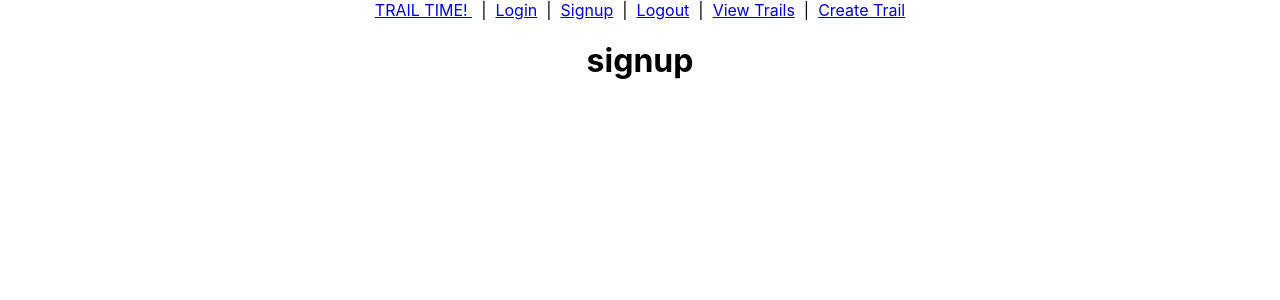
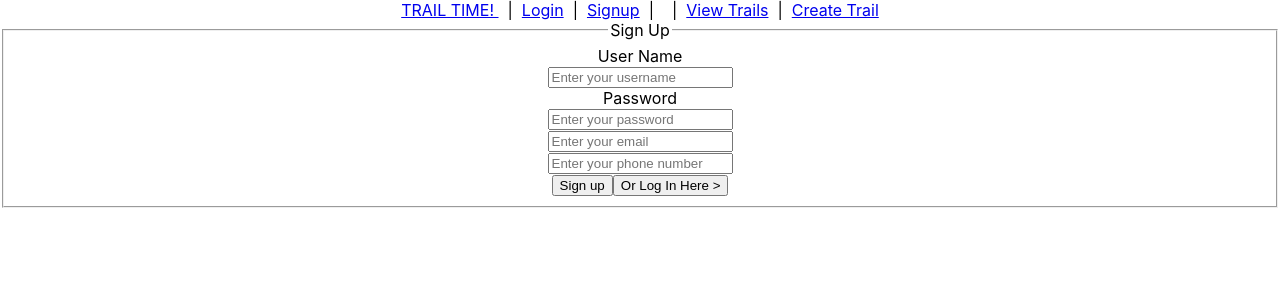
Before and after one commit to sgarcia-dev/trailtime-copy, a React (Create React App) app: page /signup in a window 1280 px wide. Shown: the top 300 px of the page. Built offline with nearby package versions, Linux system fonts and the light colour scheme.

Commit message:
added switch to routers and login signup forms

```diff
--- a/src/app/App.js
+++ b/src/app/App.js
@@ -1,5 +1,5 @@
 import React, { Component } from 'react';
-import { BrowserRouter as Router, Route, Link } from "react-router-dom";
+import { BrowserRouter as Router, Route, Link, Switch } from "react-router-dom";
 import './App.css';
 import Navbar from '../navbar/navbar';
 import Home from '../home/home';
@@ -15,16 +15,25 @@ class App extends Component {
     return (
       <Router>
         <div className="App">
-          <Navbar />
-          <div className="main">
+          <Switch>
             <Route exact path="/" component={Home} />
-            <Route exact path="/login" component={Login} />
-            <Route exact path="/signup" component={Signup} />
-            <Route exact path="/create" component={TrailCreate} />
-            <Route exact path="/detail" component={TrailDetail} />
-            <Route exact path="/edit" component={TrailEdit} />
-            <Route exact path="/trails" component={TrailList} />
-          </div>
+          </Switch>
+          <Route path="/(.+)" render={() => ( //regular expression so navbar isn't on home page above
+            <div>
+              <Navbar />
+              <div className="main">
+                <Switch>
+                  <Route path="/login" component={Login} />
+                  <Route path="/signup" component={Signup} />
+                  <Route path="/create" component={TrailCreate} />
+                  <Route path="/detail" component={TrailDetail} />
+                  <Route path="/edit" component={TrailEdit} />
+                  <Route path="/trails" component={TrailList} />
+                </Switch>
+              </div>
+            </div>
+          )}
+          />
         </div>
       </Router>
     );
@@ -32,7 +41,8 @@ class App extends Component {
 }
 
 export default App;
-//add basic router, navbar with urls to the components links, views to look like the jquery wireframes, no logic/communication (onclick events) cuz thats what redux is for
+//add basic router, navbar with urls to the components links, views to look like the jquery wireframes,
+//no logic/communication (onclick events) cuz thats what redux is for
 
 /*
   render() {
--- a/src/auth/login.js
+++ b/src/auth/login.js
@@ -1,8 +1,21 @@
 import React from 'react';
+import { Link } from 'react-router-dom';
 
 class Login extends React.Component {
     render() {
-        return <h1>login</h1>;
+        return (
+            <form>
+                <fieldset>
+                    <legend>Log In</legend>
+                    <label for="username">User Name</label><br />
+                    <input type="text" name="username" id="username" placeholder="Enter your username" required /><br />
+                    <label for="password">Password</label><br />
+                    <input type="text" name="password" id="password" placeholder="Enter your password" required /><br />
+                    <button type="submit">Log in</button>
+                    <Link to="/signup"><button type="button">Or Sign Up Here</button></Link>
+                </fieldset>
+            </form >
+        )
     }
 }
 
--- a/src/auth/signup.js
+++ b/src/auth/signup.js
@@ -1,8 +1,27 @@
 import React from 'react';
+import { Link } from 'react-router-dom';
 
 class Signup extends React.Component {
     render() {
-        return <h1>signup</h1>;
+        return (
+            <form>
+                <fieldset>
+                    <legend>Sign Up</legend>
+                    <label for="username">User Name</label><br />
+                    <input type="text" name="username" id="username"
+                        placeholder="Enter your username" required /><br />
+                    <label for="password">Password</label><br />
+                    <input type="text" name="password" id="password"
+                        placeholder="Enter your password" required /><br />
+                    <input type="text" name="email" id="email"
+                        placeholder="Enter your email" required /><br />
+                    <input type="text" name="phone" id="phone number"
+                        placeholder="Enter your phone number" required /><br />
+                    <button type="submit">Sign up</button>
+                    <Link to="/login"><button type="button">Or Log In Here > </button></Link>
+                </fieldset>
+            </form>
+        );
     }
 }
 
--- a/src/home/home.js
+++ b/src/home/home.js
@@ -1,7 +1,6 @@
 import React from 'react';
 
-class Home extends React.Component {
-    render() {
+const Home = ({ history }) => {
     return (
         <div>
             <header role="banner">
@@ -14,13 +13,12 @@ class Home extends React.Component {
             <main role="main">
                 <div>
                     <p>Discover new trails, log your photos, and meet up with others.</p><br />
-                        <button class="loginbtn" Link to="/login" type="button">Log In</button>
-                        <button class="loginbtn" Link to="/signup" type="button">Sign Up</button>
+                    <button class="loginbtn" onClick={() => history.push('/login')} type="button">Log In</button>
+                    <button class="signupbtn" onClick={() => history.push('/signup')} type="button">Sign Up</button>
                 </div><br /><br />
             </main>
         </div>
     )
 }
-}
 
 export default Home;
--- /dev/null
+++ b/src/navbar/loggedinoutoptions/loggedin.js
@@ -0,0 +1,12 @@
+import React, { Component } from 'react';
+import { NavLink, Link } from 'react-router-dom';
+
+const LoggedIn = ({ logOut }) => {
+    return (
+        <span>
+            <NavLink to="/login" onClick={logOut}>Logout</NavLink>&nbsp;&nbsp;|&nbsp;&nbsp;
+            </span>
+    )
+}
+
+export default LoggedIn;
--- /dev/null
+++ b/src/navbar/loggedinoutoptions/loggedout.js
@@ -0,0 +1,13 @@
+import React, { Component } from 'react';
+import { NavLink, Link } from 'react-router-dom';
+
+const LoggedOut = ({ logIn }) => {
+    return (
+        <span>
+            <NavLink to="/login" onClick={logIn} >Login</NavLink>&nbsp;&nbsp;|&nbsp;&nbsp;
+            <NavLink to="/signup">Signup</NavLink>&nbsp;&nbsp;|&nbsp;&nbsp;
+        </span>
+    )
+}
+
+export default LoggedOut;
--- a/src/navbar/navbar.js
+++ b/src/navbar/navbar.js
@@ -1,14 +1,29 @@
 import React, { Component } from 'react';
-import { NavLink, Link } from 'react-router-dom';
+import { NavLink } from 'react-router-dom';
 import './index.css';
+import LoggedIn from './loggedinoutoptions/loggedin';
+import LoggedOut from './loggedinoutoptions/loggedout';
 class Navbar extends React.Component {
+    state = {
+        loggedIn: false
+    }
+    handleLogIn = () => {
+        this.setState({
+            loggedIn: true
+        });
+    }
+    handleLogOut = () => {
+        this.setState({
+            loggedIn: false
+        });
+        //this.history.push('/detail');
+    }
     render() {
+        const { loggedIn } = this.state;
         return (
             <div>
                 <NavLink to="/">TRAIL TIME!  </NavLink>&nbsp;&nbsp;|&nbsp;&nbsp;
-                <NavLink to="/login">Login</NavLink>&nbsp;&nbsp;|&nbsp;&nbsp;
-                <NavLink to="/signup">Signup</NavLink>&nbsp;&nbsp;|&nbsp;&nbsp;
-                <NavLink to="/login">Logout</NavLink>&nbsp;&nbsp;|&nbsp;&nbsp;
+                {loggedIn ? <LoggedIn logout={this.handleLogOut} /> : <LoggedOut login={this.handleLogIn} />}&nbsp;&nbsp;|&nbsp;&nbsp;
                 <NavLink to="/trails">View Trails</NavLink>&nbsp;&nbsp;|&nbsp;&nbsp;
                 <NavLink to="/create">Create Trail</NavLink>
             </div>
@@ -16,6 +31,5 @@ class Navbar extends React.Component {
         )
     }
 }
-//<a as={NavLink} to='/login' name="Login">Login</a>
 
 export default Navbar;
--- a/src/trails/trailcreate/trailcreate.js
+++ b/src/trails/trailcreate/trailcreate.js
@@ -5,7 +5,7 @@ class TrailCreate extends React.Component {
         return (
             <form>
                 <label for="trailname">Add new trail</label><br />
-                <input id="trailname" name="trailname" type="text" placeholder="name of trail" />
+                <input id="trailname" name="trailname" type="text" placeholder="name of trail" /><br />
                 <label for="traildesc">Trail description</label><br />
                 <input id="traildesc" name="traildesc" type="text" placeholder="description of trail" /><br />
                 <label for="traillocation">location</label><br />
```
Lines whose indentation alone changed are shown as unchanged.
